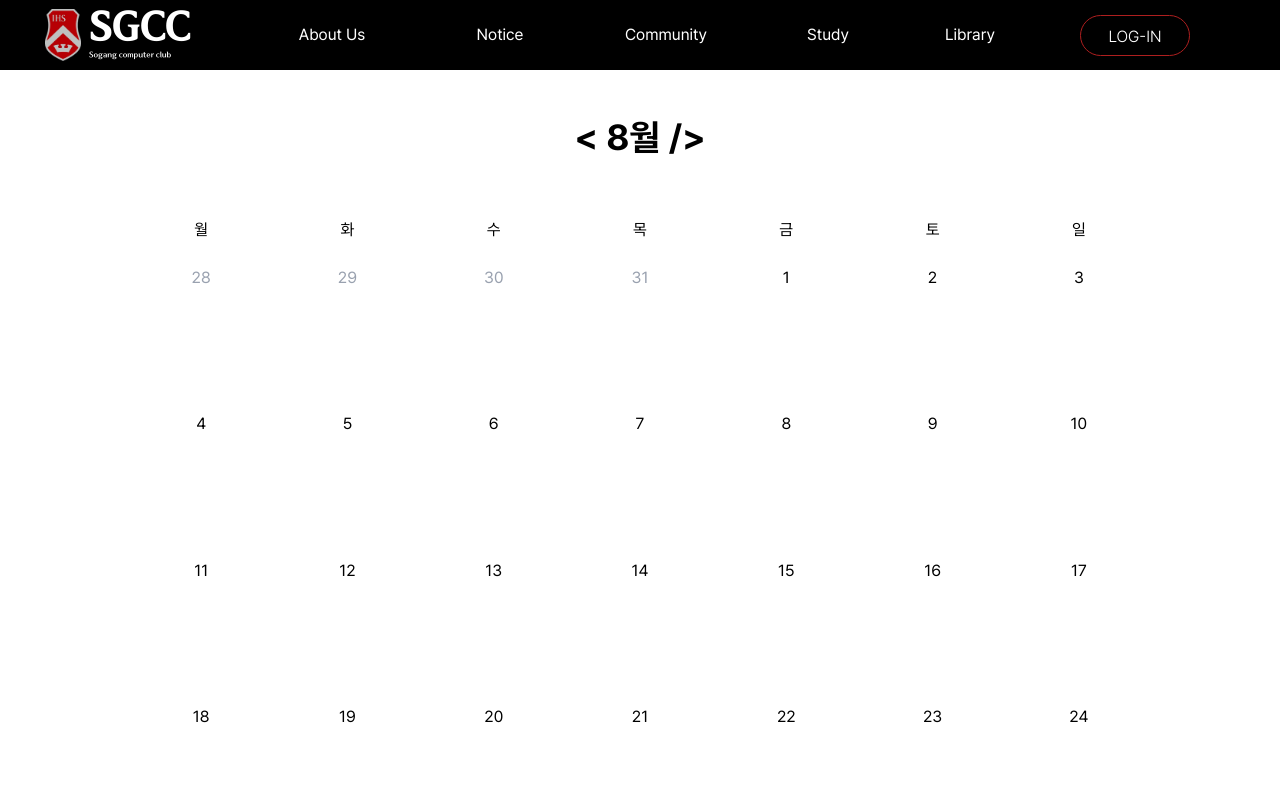
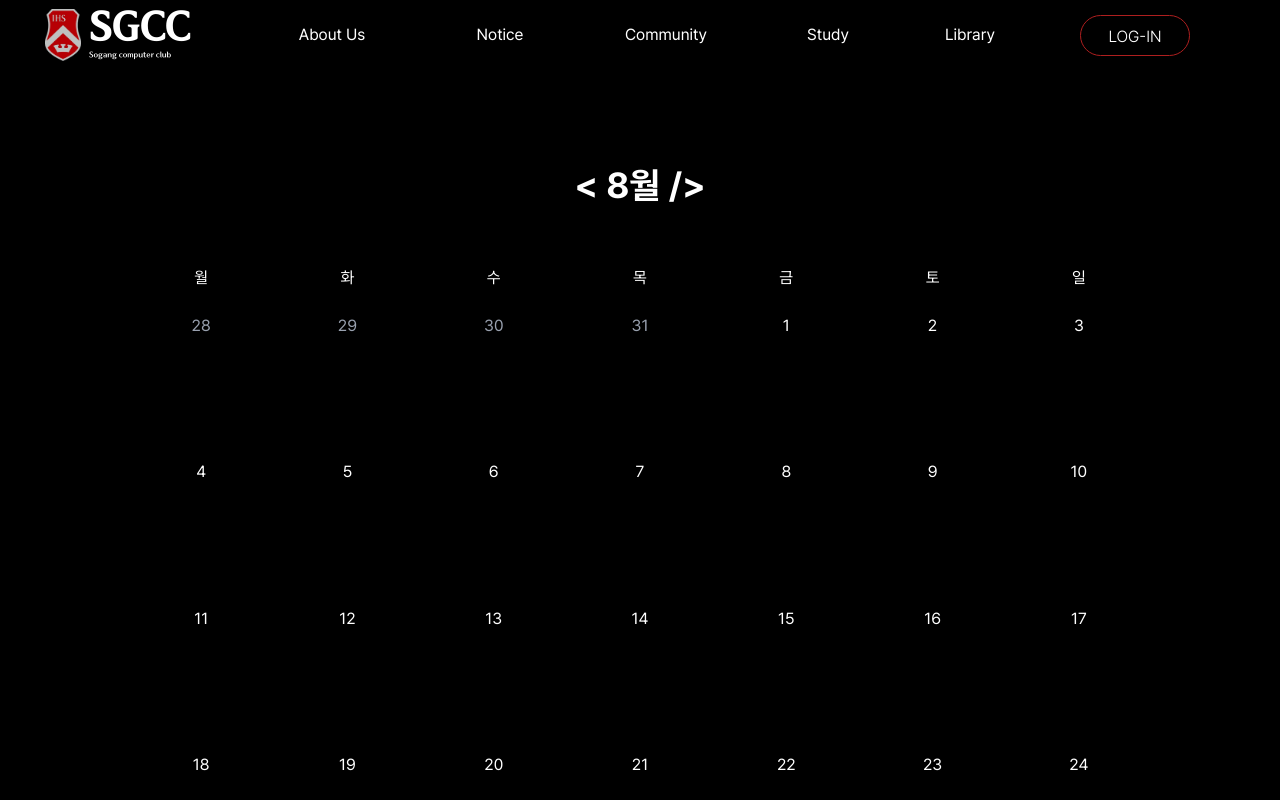
Before and after one commit to HansDavidKim/SGCC-front, a SvelteKit app: page /notice/calendar in a window 1280 px wide. Shown: the top 800 px of the page. Built offline with nearby package versions, Linux system fonts and the light colour scheme; no server answers.

Commit message:
feat: 캘린더 테마 변경
- 캘린더 테마를 검정색으로 변경

```diff
--- a/src/lib/components/Calendar.svelte
+++ b/src/lib/components/Calendar.svelte
@@ -45,8 +45,8 @@
     }
 </script>
 
-<div class="max-w-5xl mx-auto">
-    <h2 class="mx-auto text-center text-4xl my-12 font-bold">
+<div class="max-w-5xl mx-auto text-white">
+    <h2 class="mx-auto text-center text-4xl py-12 font-bold">
         <button onclick={prevMonth} class="cursor-pointer">&lt;</button>
         {month}월
         <button onclick={nextMonth} class="cursor-pointer">/&gt;</button>
--- a/src/routes/notice/calendar/+page.svelte
+++ b/src/routes/notice/calendar/+page.svelte
@@ -1,6 +1,6 @@
 <script lang="ts">
   import { Calendar } from '$lib';
 </script>
-<main>
+<main class="bg-black h-full py-12">
   <Calendar />
 </main>
```
